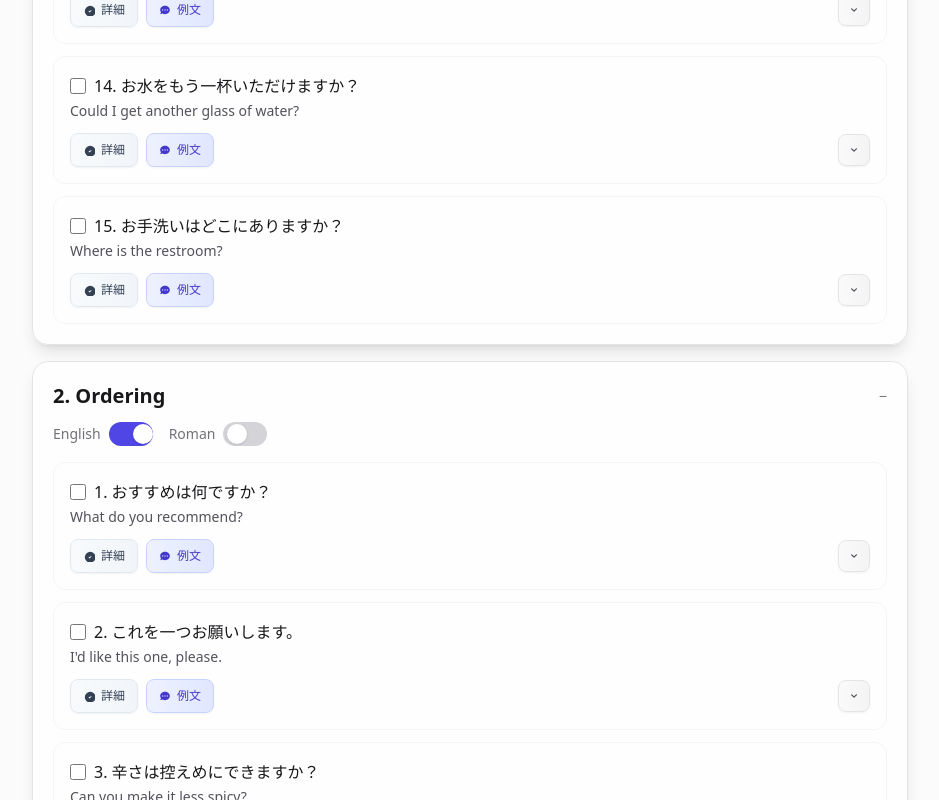
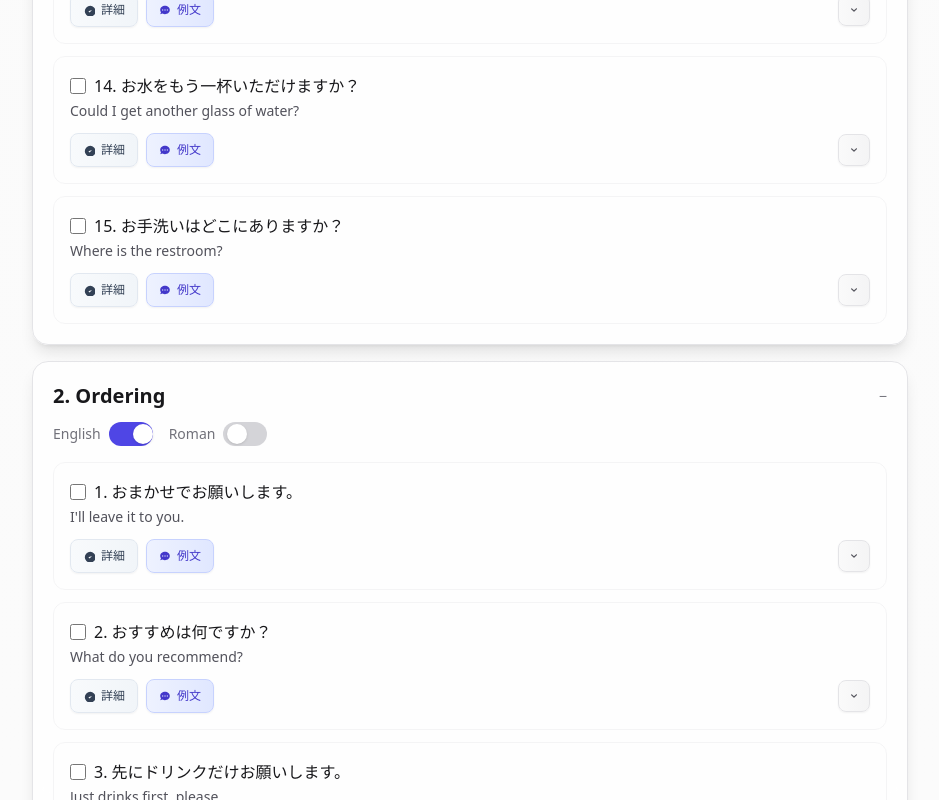
Before and after one commit to ecg-english/JCG-material-1, a React (Vite) app: page / in a window 1280 px wide. Shown: the part 2000-2800 px from the top of the page, without its empty margins (292-1231 px from the left). Built offline with nearby package versions, Linux system fonts and the light colour scheme.

Commit message:
Orderingセクションを23個の表現に完全更新 - 実用的な注文表現を網羅的に追加 - おまかせ、ハーフ＆ハーフ、飲み放題など日本特有の表現も含む

```diff
--- a/src/components/PhrasebookPage.jsx
+++ b/src/components/PhrasebookPage.jsx
@@ -123,6 +123,13 @@ const DATA = [
         title: "2. Ordering",
         phrases: [
           {
+            jp: "おまかせでお願いします。",
+            en: "I'll leave it to you.",
+            ro: "Omakase de onegaishimasu.",
+            context: "店員やシェフに料理を任せる表現です。日本では「おまかせ」が高級な料理店でよく使われます。",
+            example: "客：おまかせでお願いします。\n店員：かしこまりました。季節の食材を使った料理をご用意いたします。\n客：ありがとうございます。"
+          },
+          {
             jp: "おすすめは何ですか？",
             en: "What do you recommend?",
             ro: "Osusume wa nan desu ka?",
@@ -130,39 +137,151 @@ const DATA = [
             example: "客：おすすめは何ですか？\n店員：当店の名物、海鮮丼はいかがでしょうか？\n客：それにします。"
           },
           {
-            jp: "これを一つお願いします。",
-            en: "I'd like this one, please.",
-            ro: "Kore o hitotsu onegaishimasu.",
-            context: "メニューを指さしながら注文する際の表現です。指さしは世界共通のコミュニケーション方法です。",
-            example: "客：これを一つお願いします。\n店員：かしこまりました。\n客：ありがとうございます。"
+            jp: "先にドリンクだけお願いします。",
+            en: "Just drinks first, please.",
+            ro: "Saki ni dorinku dake onegaishimasu.",
+            context: "料理の前にドリンクだけ先に注文する表現です。メニューを決める時間が欲しい時に便利です。",
+            example: "客：先にドリンクだけお願いします。\n店員：かしこまりました。何になさいますか？\n客：ビールをお願いします。"
           },
           {
-            jp: "辛さは控えめにできますか？",
-            en: "Can you make it less spicy?",
-            ro: "Karasa wa hikaeme ni dekimasu ka?",
-            context: "辛さの調整を依頼する表現です。日本の料理は比較的マイルドですが、辛い料理もあります。",
-            example: "客：辛さは控えめにできますか？\n店員：はい、辛さを調整いたします。\n客：ありがとうございます。"
+            jp: "料理はまとめてお願いします。",
+            en: "Please bring all the dishes together.",
+            ro: "Ryōri wa matomete onegaishimasu.",
+            context: "複数の料理を同時に出すよう依頼する表現です。家族やグループでの食事時に便利です。",
+            example: "客：料理はまとめてお願いします。\n店員：かしこまりました。\n客：ありがとうございます。"
           },
           {
-            jp: "アレルギーがあるので〇〇抜きでお願いします。",
-            en: "I'm allergic to ____. Please leave it out.",
-            ro: "Arerugī ga aru no de ____ nuki de onegaishimasu.",
-            context: "アレルギーがある場合の重要な表現です。命に関わることもあるので、しっかりと伝えることが大切です。",
-            example: "客：アレルギーがあるので卵抜きでお願いします。\n店員：承知いたしました。卵は使用いたしません。\n客：ありがとうございます。"
+            jp: "二人前ください。",
+            en: "Two portions, please.",
+            ro: "Futari mae kudasai.",
+            context: "料理の分量を指定する表現です。日本では「前」が人数分を表す単位として使われます。",
+            example: "客：二人前ください。\n店員：かしこまりました。\n客：ありがとうございます。"
           },
           {
-            jp: "取り皿をいただけますか？",
-            en: "Could we have some extra small plates?",
-            ro: "Torizara o itadakemasu ka?",
-            context: "料理を分け合う際に必要な小皿を依頼する表現です。日本の料理は分け合って食べることも多いです。",
-            example: "客：取り皿をいただけますか？\n店員：はい、お持ちいたします。\n客：ありがとうございます。"
+            jp: "私も同じものをください。",
+            en: "I'll have the same thing.",
+            ro: "Watashi mo onaji mono o kudasai.",
+            context: "他の人が注文したものと同じものを注文する表現です。",
+            example: "客：私も同じものをください。\n店員：かしこまりました。\n客：ありがとうございます。"
           },
           {
-            jp: "お水をもう一杯いただけますか？",
-            en: "Could I get another glass of water?",
-            ro: "Omizu o mō ippai itadakemasu ka?",
-            context: "追加の飲み物を依頼する表現です。日本では水は無料で提供されることが多いです。",
-            example: "客：お水をもう一杯いただけますか？\n店員：はい、お持ちいたします。\n客：ありがとうございます。"
+            jp: "ご飯の大盛りは無料ですか？",
+            en: "Is the large portion of rice free?",
+            ro: "Gohan no ōmori wa muryō desu ka?",
+            context: "大盛りサービスの有無を確認する表現です。多くの店で大盛りは無料で提供されます。",
+            example: "客：ご飯の大盛りは無料ですか？\n店員：はい、大盛りは無料です。\n客：大盛りでお願いします。"
+          },
+          {
+            jp: "ハーフ＆ハーフにできますか？",
+            en: "Can you make it half and half?",
+            ro: "Hāfu & hāfu ni dekimasu ka?",
+            context: "2つの料理を半分ずつ組み合わせるよう依頼する表現です。",
+            example: "客：ハーフ＆ハーフにできますか？\n店員：はい、可能です。\n客：ありがとうございます。"
+          },
+          {
+            jp: "辛さ控えめでお願いします。",
+            en: "Please make it less spicy.",
+            ro: "Karasa hikaeme de onegaishimasu.",
+            context: "辛さを調整するよう依頼する表現です。日本の料理は比較的マイルドですが、辛い料理もあります。",
+            example: "客：辛さ控えめでお願いします。\n店員：かしこまりました。\n客：ありがとうございます。"
+          },
+          {
+            jp: "ソースは別添えでお願いします。",
+            en: "Please serve the sauce separately.",
+            ro: "Sōsu wa betsu soe de onegaishimasu.",
+            context: "ソースを料理とは別に出すよう依頼する表現です。好みに応じて量を調整できます。",
+            example: "客：ソースは別添えでお願いします。\n店員：かしこまりました。\n客：ありがとうございます。"
+          },
+          {
+            jp: "ソース多めでお願いします。",
+            en: "Please add extra sauce.",
+            ro: "Sōsu ōme de onegaishimasu.",
+            context: "ソースを多めに入れるよう依頼する表現です。",
+            example: "客：ソース多めでお願いします。\n店員：かしこまりました。\n客：ありがとうございます。"
+          },
+          {
+            jp: "チーズをトッピングでお願いします。",
+            en: "Please add cheese as a topping.",
+            ro: "Chīzu o topping de onegaishimasu.",
+            context: "チーズを追加でトッピングするよう依頼する表現です。",
+            example: "客：チーズをトッピングでお願いします。\n店員：かしこまりました。\n客：ありがとうございます。"
+          },
+          {
+            jp: "砂糖抜きでお願いします。",
+            en: "Please leave out the sugar.",
+            ro: "Satō nuki de onegaishimasu.",
+            context: "砂糖を入れないよう依頼する表現です。健康やダイエットの理由で使われます。",
+            example: "客：砂糖抜きでお願いします。\n店員：かしこまりました。\n客：ありがとうございます。"
+          },
+          {
+            jp: "温かいままでお願いします。",
+            en: "Please keep it hot.",
+            ro: "Atatakai mama de onegaishimasu.",
+            context: "料理を温かい状態で出すよう依頼する表現です。",
+            example: "客：温かいままでお願いします。\n店員：かしこまりました。\n客：ありがとうございます。"
+          },
+          {
+            jp: "期間限定メニューはありますか？",
+            en: "Do you have any limited-time menu items?",
+            ro: "Kikan gentei menyū wa arimasu ka?",
+            context: "期間限定メニューの有無を確認する表現です。季節限定や特別なメニューを楽しめます。",
+            example: "客：期間限定メニューはありますか？\n店員：はい、春限定の桜メニューがございます。\n客：それにします。"
+          },
+          {
+            jp: "すみません、メニューを見せていただけますか？",
+            en: "Excuse me, could you show me the menu?",
+            ro: "Sumimasen, menyū o misete itadakemasu ka?",
+            context: "メニューを見せてもらうよう依頼する表現です。",
+            example: "客：すみません、メニューを見せていただけますか？\n店員：はい、どうぞ。\n客：ありがとうございます。"
+          },
+          {
+            jp: "とりあえず生（ビール）お願いします。",
+            en: "I'll start with a draft beer, please.",
+            ro: "Toriaezu nama (bīru) onegaishimasu.",
+            context: "最初に生ビールを注文する表現です。日本では「とりあえず生」が定番の注文です。",
+            example: "客：とりあえず生（ビール）お願いします。\n店員：かしこまりました。\n客：ありがとうございます。"
+          },
+          {
+            jp: "お水（お冷や）を人数分いただけますか？",
+            en: "Could we have water for everyone?",
+            ro: "Omizu (ohiya) o ninzū bun itadakemasu ka?",
+            context: "人数分の水を注文する表現です。日本では「お冷や」が水を表す丁寧な表現です。",
+            example: "客：お水（お冷や）を人数分いただけますか？\n店員：かしこまりました。\n客：ありがとうございます。"
+          },
+          {
+            jp: "お水（お冷や）、おかわりいただけますか？",
+            en: "Could I get a refill of water?",
+            ro: "Omizu (ohiya), okawari itadakemasu ka?",
+            context: "水のおかわりを依頼する表現です。",
+            example: "客：お水（お冷や）、おかわりいただけますか？\n店員：かしこまりました。\n客：ありがとうございます。"
+          },
+          {
+            jp: "子ども用メニューはありますか？",
+            en: "Do you have a children's menu?",
+            ro: "Kodomo yō menyū wa arimasu ka?",
+            context: "子ども用メニューの有無を確認する表現です。",
+            example: "客：子ども用メニューはありますか？\n店員：はい、ございます。\n客：ありがとうございます。"
+          },
+          {
+            jp: "急ぎでお願いします。",
+            en: "Please hurry.",
+            ro: "Isogi de onegaishimasu.",
+            context: "料理を急いで出すよう依頼する表現です。時間がない時に使います。",
+            example: "客：急ぎでお願いします。\n店員：かしこまりました。\n客：ありがとうございます。"
+          },
+          {
+            jp: "取り分け用に小皿をお願いできますか？",
+            en: "Could we have small plates for sharing?",
+            ro: "Toriwake yō ni kozara o onegai dekimasu ka?",
+            context: "料理を分け合うための小皿を依頼する表現です。",
+            example: "客：取り分け用に小皿をお願いできますか？\n店員：かしこまりました。\n客：ありがとうございます。"
+          },
+          {
+            jp: "飲み放題でお願いします。",
+            en: "All-you-can-drink, please.",
+            ro: "Nomihōdai de onegaishimasu.",
+            context: "飲み放題プランを選択する表現です。日本では「飲み放題」が人気のサービスです。",
+            example: "客：飲み放題でお願いします。\n店員：かしこまりました。\n客：ありがとうございます。"
           },
         ],
       },
```
